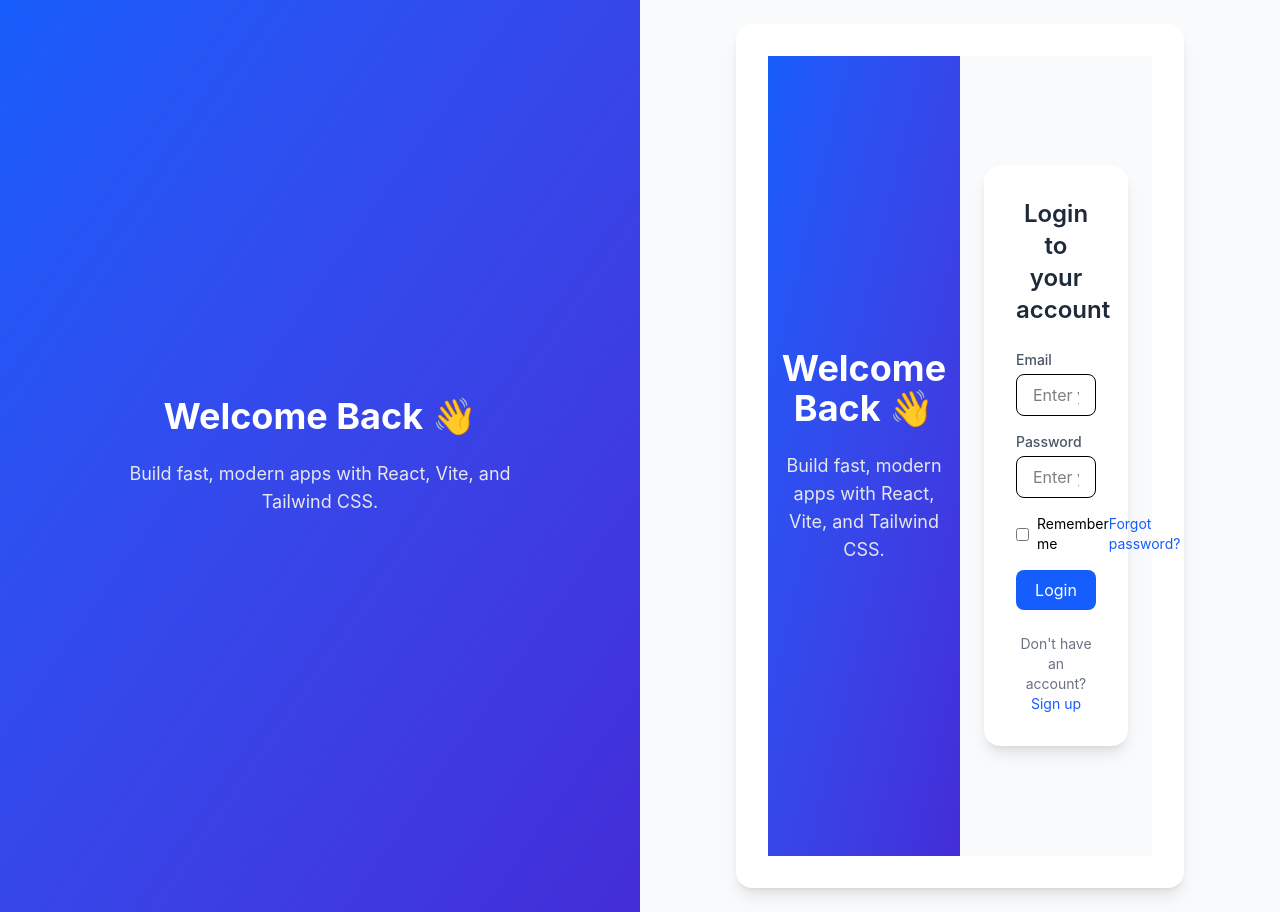
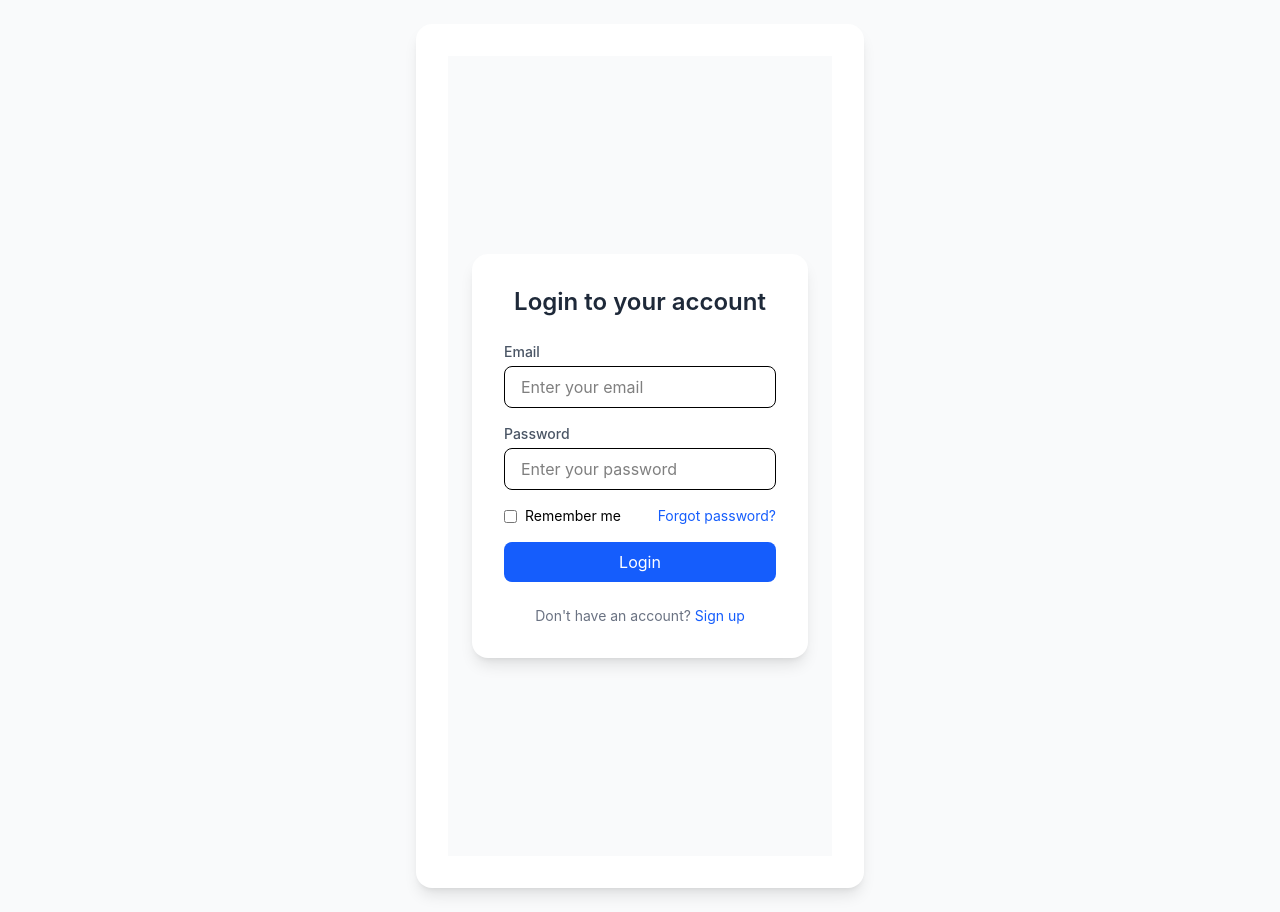
Before and after one commit to mohamadjamal2005/Web1Project, a React (Vite) app: page / in a window 1280 px wide. Built offline with nearby package versions, Linux system fonts and the light colour scheme.

Commit message:
file modified

```diff
--- a/src/layouts/AuthLayout.tsx
+++ b/src/layouts/AuthLayout.tsx
@@ -6,22 +6,9 @@ type AuthLayoutProps = {
 
 const AuthLayout = ({ children }: AuthLayoutProps) => {
   return (
-    <div className="min-h-screen flex">
-      {/* Left Side (Branding / Image) */}
-      <div className="hidden lg:flex w-1/2 bg-gradient-to-br from-blue-600 to-indigo-700 text-white items-center justify-center p-10">
-        <div className="max-w-md text-center space-y-6">
-          <h1 className="text-4xl font-bold">Welcome Back 👋</h1>
-          <p className="text-lg text-gray-200">
-            Build fast, modern apps with React, Vite, and Tailwind CSS.
-          </p>
-        </div>
-      </div>
-
-      {/* Right Side (Form Area) */}
-      <div className="flex w-full lg:w-1/2 items-center justify-center bg-gray-50 p-6">
-        <div className="w-full max-w-md bg-white shadow-lg rounded-2xl p-8">
-          {children}
-        </div>
+    <div className="min-h-screen flex items-center justify-center bg-gray-50 p-6">
+      <div className="w-full max-w-md bg-white shadow-lg rounded-2xl p-8">
+        {children}
       </div>
     </div>
   );
```
